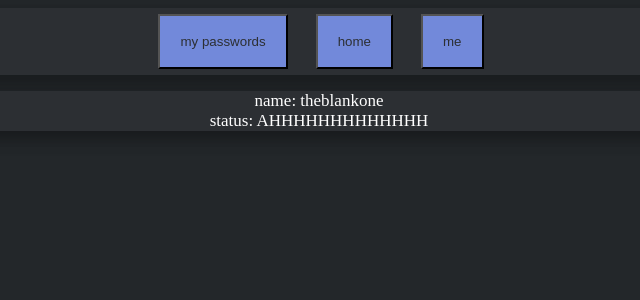
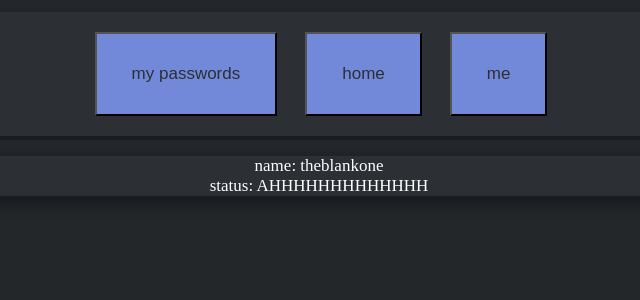
Before and after one commit to koren23/koren23.github.io, a PHP site: page /me.html in a window 1280 px wide. Shown: the top 300 px of the page, without its empty margins (321-961 px from the left). Run offline with PHP 8.4, Linux system fonts and the light colour scheme.

Commit message:
Add files via upload

```diff
--- a/mainstyle.css
+++ b/mainstyle.css
@@ -9,9 +9,10 @@ div.links {
 .button {
   background-color: #7289da;
   color: #2c2f33;
-    padding: 18px 20px;
-    margin: 6px 4px;
+  padding: 30px 35px;
+  margin: 20px 4px;
   cursor: pointer;
+  font-size: 17px;
 }
 .button:hover {background-color: #6375b6}
 .button:active {
@@ -22,3 +23,11 @@ div.links {
 background-color: #2c2f33;
 width:800px;
 }
+div.scroll {
+  margin: 4px, 4px;
+  padding: 4px;
+  width: 1000x;
+  overflow-x: auto;
+  overflow-y: hidden;
+  white-space: nowrap;
+}
--- a/me.html
+++ b/me.html
@@ -8,11 +8,11 @@
 <link rel="stylesheet" href="text.css">
 </head>
 <body class="body"><center>
-<div class="links">&emsp;
+<div class=scroll><div class="links">&emsp;
 <a href="passwords"><button class="button">my passwords</button></a>&emsp;
 <a href="main"><button class="button">home</button></a>&emsp;
 <a href="me"><button class="button">me</button></a>&emsp;
-</div><center>
+</div></div><center>
  <div class="paragraph">
 <p><div class="small">name: theblankone<br>status: AHHHHHHHHHHHHH<br>
    </div></p></div></center>
--- a/passwords.html
+++ b/passwords.html
@@ -19,11 +19,11 @@ div.sussy-baka {
 }
 </style></head>
 <center>
-<div class="links" id="container"=>&emsp;
+<div class=scroll><div class="links" id="container"=>&emsp;
 <a href="passwords" id="content"><button class="button">my passwords</button></a>&emsp;
 <a href="main" id="content"><button class="button">home</button></a>&emsp;
 <a href="me"><button class="button">me</button></a>&emsp;
-</div>
+</div></div>
   <div class="sussy-baka">
     <h1>fuck you lol</h1></div>
 </center>
```
Also changed, not shown: main.html (+5 -2 lines). Lines whose indentation alone changed are shown as unchanged.
